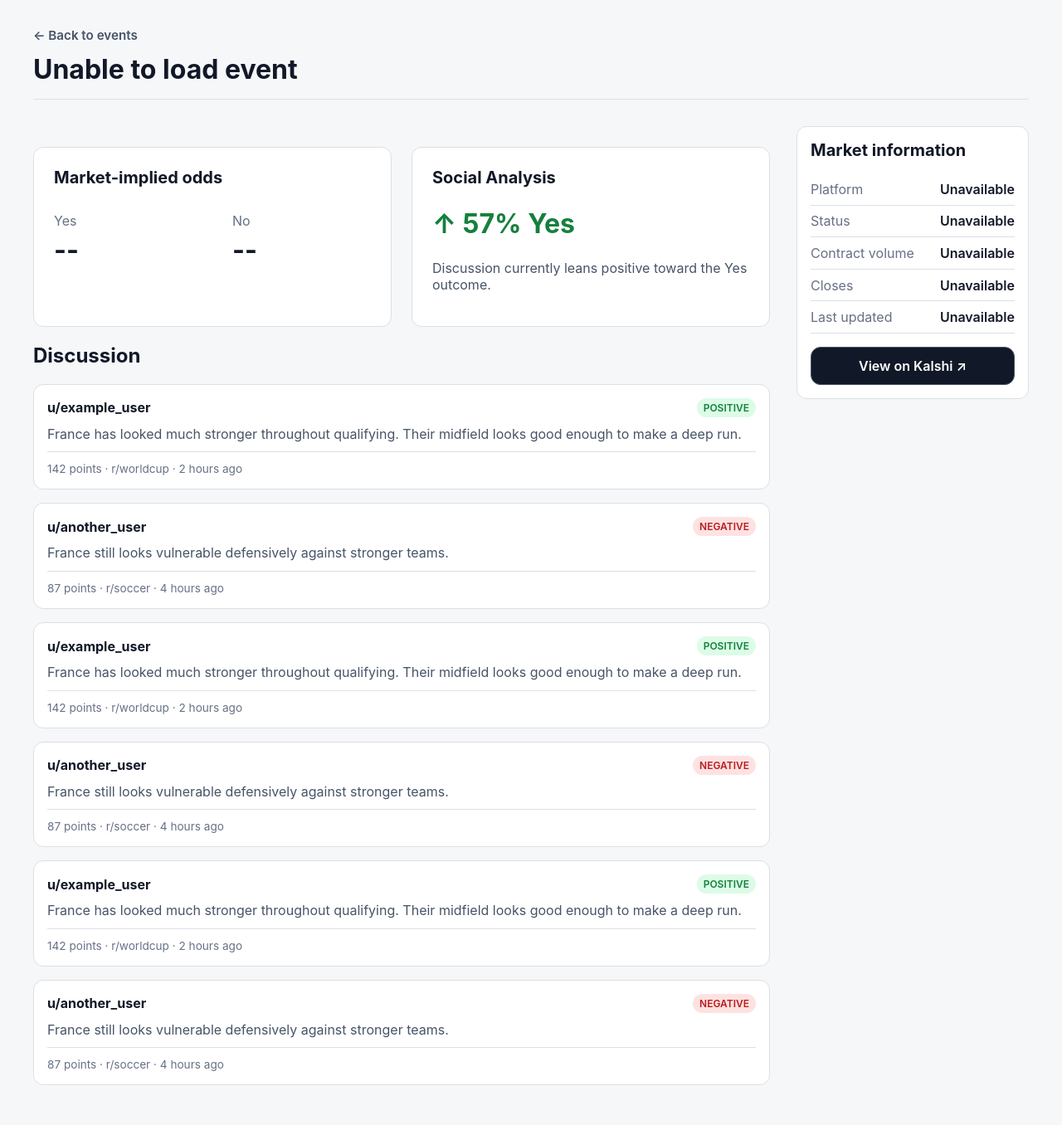
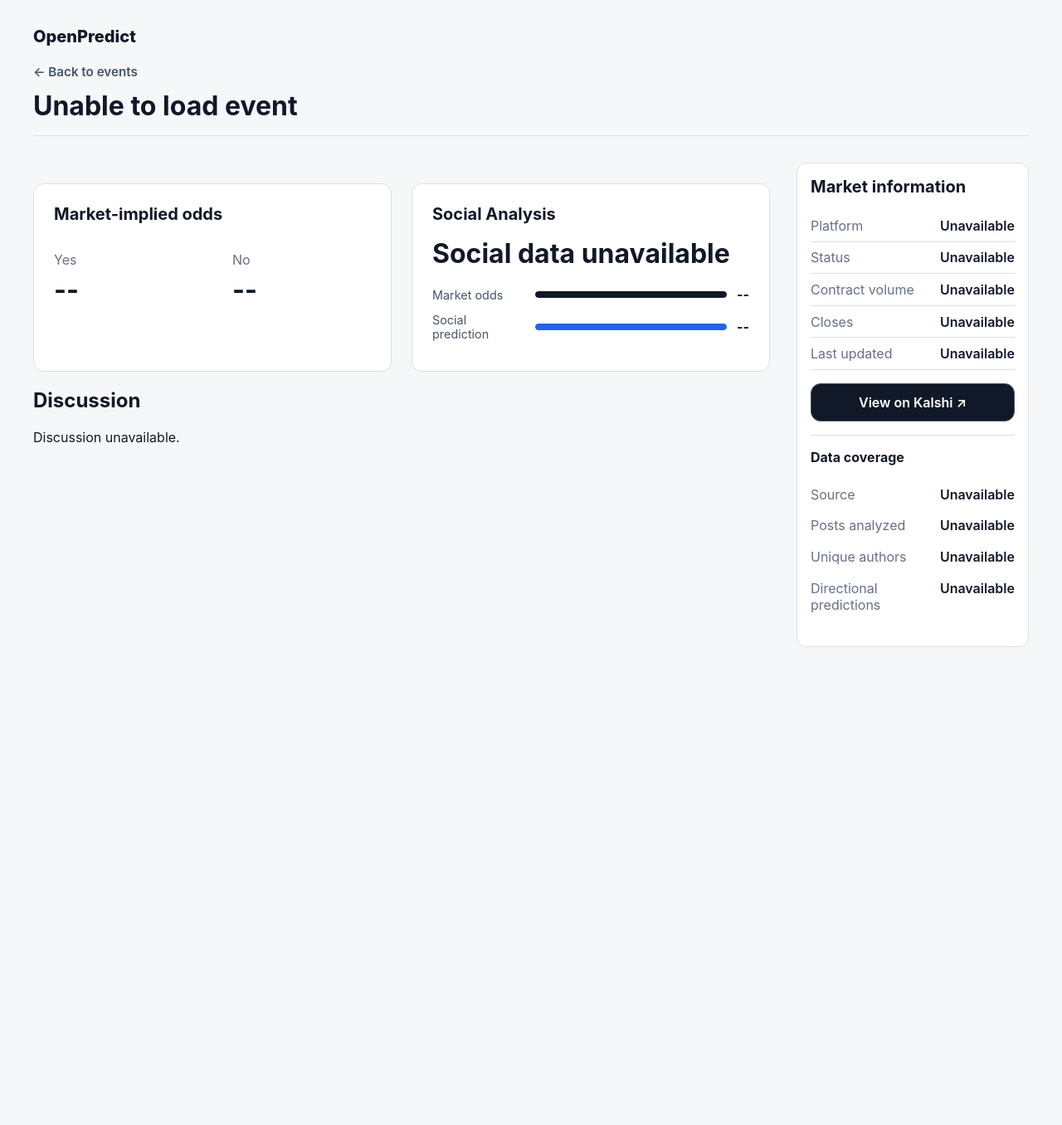
Before and after one commit to williamz06/seotechdev-project2, a Flask app: page /event/1 in a window 1280 px wide. Shown: the whole page at 83% size. After the commit the page ends 780 px from the top, so only its background shows below. Run offline with Flask 3, Linux system fonts and the light colour scheme.

Commit message:
Add social data loading and analysis for events; update dashboard layout

```diff
--- a/app.py
+++ b/app.py
@@ -1,12 +1,36 @@
 import os
 import sqlite3
+import csv
 
 from flask import Flask, abort, jsonify, render_template
 
 app = Flask(__name__)
 
-DB_PATH = os.path.join(os.path.dirname(os.path.abspath(__file__)), "api", "markets.db")
+BASE_DIR = os.path.dirname(os.path.abspath(__file__))
+DB_PATH = os.path.join(BASE_DIR, "api", "markets.db")
+SOCIAL_FILES = {
+    "KXPRESPARTY-2028": "classified_US_PREZ_2028_BASELINE.csv",
+    "CONTROLH-2026": "prediction/output/classified_CONTROLH_2026.csv",
+    "CONTROLS-2026": "prediction/output/classified_CONTROLS_2026.csv",
+    "KXCAGOVPRIMARY1ST-26JUN02-1ST": "prediction/output/classified_KXCAGOVPRIMARY1ST_26JUN02_1ST.csv",
+}
 
+CANDIDATE_PARTIES = {
+    "xavier becerra": "Democrat",
+    "steve hilton": "Republican",
+}
+
+EVENT_NAMES = {
+    "KXPRESPARTY-2028": "2028 Presidential Election: Party Winner",
+    "CONTROLH-2026": "2026 U.S. House Control",
+    "CONTROLS-2026": "2026 U.S. Senate Control",
+    "KXCAGOVPRIMARY1ST-26JUN02-1ST": "2026 California Governor Primary",
+}
+
+PARTY_LABEL_TO_SUPPORT = {
+    "Democrat": "Republican",
+    "Republican": "Democrat",
+}
 
 def get_db():
     conn = sqlite3.connect(DB_PATH)
@@ -33,15 +57,15 @@ def get_event(event_ticker, rows):
     contracts = []
     total_volume = 0
     last_updated = None
-    is_open = False
+    has_active_contract = False
 
     for row in rows:
         contract = get_contract(row)
         contracts.append(contract)
         total_volume += contract["volume"] or 0
 
-        if contract["status"] == "open":
-            is_open = True
+        if contract["status"] == "active":
+            has_active_contract = True
         if contract["observed_at"] and (not last_updated or contract["observed_at"] > last_updated):
             last_updated = contract["observed_at"]
 
@@ -49,14 +73,70 @@ def get_event(event_ticker, rows):
 
     return {
         "event_ticker": event_ticker,
-        "display_name": event_ticker,
+        "display_name": EVENT_NAMES.get(event_ticker, event_ticker),
         "platform": "Kalshi",
         "contract_count": len(contracts),
-        "status": "open" if is_open else contracts[0]["status"],
+        "status": "active" if has_active_contract else contracts[0]["status"],
         "volume": total_volume,
         "last_updated": last_updated,
         "contracts": contracts,
     }
+
+
+def load_social_data(event_ticker):
+    filename = SOCIAL_FILES.get(event_ticker)
+    if not filename:
+        return None
+
+    path = os.path.join(BASE_DIR, filename)
+    if not os.path.exists(path):
+        return None
+    posts = []
+    seen_uris = set()
+    authors = set()
+    post_count = 0
+
+    with open(path, newline="", encoding="utf-8") as file:
+        reader = csv.DictReader(file)
+        for row in reader:
+            post_count += 1
+            if row["author_handle"]:
+                authors.add(row["author_handle"])
+
+            if row["uri"] in seen_uris:
+                continue
+            if row["is_predictive"] != "True":
+                continue
+            if row["predicted_party"] not in PARTY_LABEL_TO_SUPPORT:
+                continue
+
+            seen_uris.add(row["uri"])
+            posts.append({
+                "author": row["author_handle"],
+                "text": row["text"],
+                "created_at": row["created_at"],
+                "like_count": int(row["like_count"] or 0),
+                "supported_party": PARTY_LABEL_TO_SUPPORT[row["predicted_party"]],
+            })
+
+    return {
+        "posts": posts,
+        "coverage": {
+            "source": "Bluesky",
+            "posts_analyzed": post_count,
+            "unique_authors": len(authors),
+        },
+    }
+
+
+def get_contract_party(candidate):
+    candidate = (candidate or "").strip().lower()
+    if "democratic" in candidate:
+        return "Democrat"
+    if "republican" in candidate:
+        return "Republican"
+    return CANDIDATE_PARTIES.get(candidate, "")
+
 
 @app.route("/")
 def dashboard():
@@ -99,5 +179,64 @@ def event_api(event_ticker):
 
     return jsonify(get_event(event_ticker, rows))
 
+
+@app.get("/api/events/<event_ticker>/social")
+def event_social_api(event_ticker):
+    social_data = load_social_data(event_ticker)
+
+    if not social_data:
+        abort(404, description="Social data not found")
+
+    posts = social_data["posts"]
+
+    with get_db() as conn:
+        contracts = conn.execute(
+            "SELECT ticker, candidate FROM market WHERE event_ticker = ?",
+            (event_ticker,),
+        ).fetchall()
+
+    predictions = {}
+    for post in posts:
+        party = post["supported_party"]
+        predictions[party] = predictions.get(party, 0) + 1
+
+    total = len(posts)
+
+    contract_predictions = []
+    for contract in contracts:
+        party = get_contract_party(contract["candidate"])
+
+        post_count = predictions.get(party, 0)
+        probability = None
+        if party and total:
+            probability = round(post_count / total * 100)
+
+        contract_predictions.append({
+            "ticker": contract["ticker"],
+            "party": party,
+            "predictive_posts": post_count,
+            "social_probability": probability,
+        })
+
+    return jsonify({
+        "directional_prediction_count": total,
+        "predictions": predictions,
+        "contract_predictions": contract_predictions,
+        "coverage": social_data["coverage"],
+    })
+
+
+@app.get("/api/events/<event_ticker>/social/posts")
+def event_social_posts_api(event_ticker):
+    social_data = load_social_data(event_ticker)
+
+    if not social_data:
+        abort(404, description="Social posts not found")
+
+    posts = social_data["posts"]
+
+    posts.sort(key=lambda post: post["like_count"], reverse=True)
+    return jsonify({"posts": posts[:20]})
+
 if __name__ == "__main__":
     app.run(debug=True)
--- a/static/css/style.css
+++ b/static/css/style.css
@@ -70,21 +63,23 @@ main {
     cursor: pointer;
 }
 
-.button--pill {
-    border-radius: 999px;
-    padding: 0.5rem 0.9rem;
-    border: 1px solid var(--border);
-    background: var(--surface);
-}
-
 .button--primary {
     background: var(--accent);
     color: var(--surface);
     border: 1px solid var(--accent-secondary);
 }
 
-.button--pill:not(.button--primary):hover {
-    background-color: var(--surface-secondary);
+.site-name {
+    display: inline-block;
+    margin-bottom: 1.25rem;
+    color: var(--text-primary);
+    font-size: 1.25rem;
+    font-weight: 800;
+    text-decoration: none;
+}
+
+.site-name:hover {
+    text-decoration: underline;
 }
 
 .events-grid {
@@ -335,15 +304,56 @@ main {
     font-size: 1.25rem;
 }
 
-.sentiment-result {
-    display: flex;
-    gap: 0.6rem;
-    margin: 0.5rem 0;
+.insight-result {
+    flex: 0 0 auto;
     font-size: 2rem;
+    white-space: nowrap;
 }
 
-.sentiment-result--positive {
-    color: var(--positive);
+.insight-summary {
+    display: flex;
+    align-items: center;
+    gap: 1rem;
+    margin-bottom: 1.25rem;
+}
+
+.insight-explanation {
+    margin: 0;
+    line-height: 1.5;
+}
+
+.comparison-row {
+    display: flex;
+    align-items: center;
+    gap: 0.75rem;
+    margin-bottom: 0.75rem;
+}
+
+.comparison-row__label {
+    width: 7rem;
+    color: var(--text-secondary);
+    font-size: 0.9rem;
+}
+
+.comparison-row__bar {
+    flex: 1;
+    height: 0.55rem;
+    overflow: hidden;
+    border-radius: 999px;
+    background: var(--surface-secondary);
+}
+
+.comparison-row__fill {
+    height: 100%;
+    border-radius: 999px;
+}
+
+.comparison-row__fill--market {
+    background: var(--accent);
+}
+
+.comparison-row__fill--social {
+    background: #2563eb;
 }
 
 .analysis-grid > section {
@@ -388,10 +398,24 @@ main {
     text-align: right;
 }
 
-
-.market-sidebar > a {
+.button {
     display: block;
     text-align: center;
+}
+
+.sidebar-social-info {
+    margin-top: 1rem;
+    padding-top: 1rem;
+    border-top: 1px solid var(--border);
+}
+
+.sidebar-social-info h3 {
+    margin: 0 0 0.5rem;
+    font-size: 1rem;
+}
+
+.sidebar-social-info dl div {
+    border-bottom: none;
 }
 
 .discussion-card {
@@ -406,7 +430,6 @@ main {
     gap: 1rem;
 }
 
-.discussion-card__sentiment,
 .discussion-card__body p,
 .discussion-card__metadata p {
     margin: 0;
--- a/static/js/event.js
+++ b/static/js/event.js
@@ -11,6 +11,22 @@ const yesPrice = document.getElementById("yes-price");
 const noPrice = document.getElementById("no-price");
 const yesBar = document.getElementById("yes-bar");
 const noBar = document.getElementById("no-bar");
+const comparisonMarket = document.getElementById("comparison-market");
+const comparisonSocial = document.getElementById("comparison-social");
+const comparisonMarketBar = document.getElementById("comparison-market-bar");
+const comparisonSocialBar = document.getElementById("comparison-social-bar");
+const comparisonGap = document.getElementById("comparison-gap");
+const comparisonExplanation = document.getElementById("comparison-explanation");
+const discussionList = document.getElementById("discussion-list");
+const coverageSource = document.getElementById("coverage-source");
+const coveragePosts = document.getElementById("coverage-posts");
+const coverageAuthors = document.getElementById("coverage-authors");
+const coveragePredictions = document.getElementById("coverage-predictions");
+
+let selectedContract;
+let socialData;
+let discussionPosts = [];
+let discussionLoaded = false;
 
 function formatVolume(volume) {
     if (volume >= 1000000) {
@@ -25,6 +41,10 @@ function formatVolume(volume) {
 }
 
 function formatDate(date) {
+    if (!date) {
+        return "Unknown";
+    }
+
     return new Date(date).toLocaleString("en-US", {
         month: "short",
         day: "numeric",
@@ -33,10 +53,25 @@ function formatDate(date) {
     });
 }
 
-function selectContract(contract, selectedButton) {
+function getSelectedPrediction() {
+    if (!selectedContract || !socialData) {
+        return null;
+    }
+
+    for (const prediction of socialData.contract_predictions) {
+        if (prediction.ticker === selectedContract.ticker) {
+            return prediction;
+        }
+    }
+
+    return null;
+}
+
+function selectContract(contract, button) {
     const yes = Math.round(contract.yes_price * 100);
     const no = 100 - yes;
 
+    selectedContract = contract;
     yesPrice.textContent = yes + "%";
     noPrice.textContent = no + "%";
     yesBar.style.width = yes + "%";
@@ -46,14 +81,115 @@ function selectContract(contract, selectedButton) {
     contractClose.textContent = formatDate(contract.close_time);
     eventUpdated.textContent = formatDate(contract.observed_at);
 
-    for (const button of contractButtons.children) {
-        button.classList.remove("contract-button--selected");
+    for (const contractButton of contractButtons.children) {
+        contractButton.classList.remove("contract-button--selected");
     }
 
-    selectedButton.classList.add("contract-button--selected");
+    button.classList.add("contract-button--selected");
+    showComparison();
+    showDiscussion();
+}
+
+function showComparison() {
+    if (!socialData) {
+        return;
+    }
+
+    const prediction = getSelectedPrediction();
+
+    if (!prediction || prediction.social_probability === null) {
+        comparisonMarket.textContent = "--";
+        comparisonSocial.textContent = "--";
+        comparisonMarketBar.style.width = "0";
+        comparisonSocialBar.style.width = "0";
+        comparisonGap.textContent = "Unavailable";
+        comparisonExplanation.textContent = "Social prediction is unavailable for this contract.";
+        return;
+    }
+
+    const market = Math.round(selectedContract.yes_price * 100);
+    const social = prediction.social_probability;
+    const gap = social - market;
+
+    comparisonMarket.textContent = market + "%";
+    comparisonSocial.textContent = social + "%";
+    comparisonMarketBar.style.width = market + "%";
+    comparisonSocialBar.style.width = social + "%";
+
+    if (gap > 0) {
+        comparisonGap.textContent = "+" + gap + " pts";
+        comparisonExplanation.textContent = "Social posts expect this more — it may be underpriced.";
+    } else if (gap < 0) {
+        comparisonGap.textContent = "−" + Math.abs(gap) + " pts";
+        comparisonExplanation.textContent = "The market expects this more — it may be overpriced.";
+    } else {
+        comparisonGap.textContent = "0 pts";
+        comparisonExplanation.textContent = "Social posts and the market agree on this outcome.";
+    }
+}
+
+function showDiscussion() {
+    if (!socialData) {
+        return;
+    }
+
+    const prediction = getSelectedPrediction();
+
+    if (!prediction) {
+        discussionList.textContent = "Discussion is unavailable for this contract.";
+        return;
+    }
+
+    if (!prediction.party) {
+        discussionList.textContent = "Discussion is available at party level, not candidate level.";
+        return;
+    }
+
+    if (!discussionLoaded) {
+        return;
+    }
+
+    if (!discussionPosts.length) {
+        discussionList.textContent = "No discussion found.";
+        return;
+    }
+
+    discussionList.innerHTML = "";
+
+    for (const post of discussionPosts) {
+        const agrees = post.supported_party === prediction.party;
+        const card = document.createElement("article");
+        const header = document.createElement("div");
+        const author = document.createElement("p");
+        const badge = document.createElement("p");
+        const body = document.createElement("div");
+        const text = document.createElement("p");
+        const metadata = document.createElement("div");
+        const details = document.createElement("p");
+
+        card.className = "discussion-card card";
+        header.className = "discussion-card__header";
+        author.className = "discussion-card__author";
+        badge.className = "badge " + (agrees ? "badge--positive" : "badge--negative");
+        body.className = "discussion-card__body";
+        metadata.className = "discussion-card__metadata";
+
+        author.textContent = post.author;
+        badge.textContent = agrees ? "Supports " + prediction.party : "Against " + prediction.party;
+        text.textContent = post.text;
+        details.textContent = post.like_count + " likes · " + formatDate(post.created_at);
+
+        header.append(author, badge);
+        body.appendChild(text);
+        metadata.appendChild(details);
+        card.append(header, body, metadata);
+        discussionList.appendChild(card);
+    }
 }
 
 function showContracts(contracts) {
+    contractButtons.innerHTML = "";
+
     for (let i = 0; i < contracts.length; i++) {
         const contract = contracts[i];
         const button = document.createElement("button");
@@ -68,10 +204,12 @@ function showContracts(contracts) {
         contractButtons.appendChild(button);
     }
 
+    if (contracts.length) {
         selectContract(contracts[0], contractButtons.children[0]);
     }
+}
 
-function showStickyBorder() {
+function updateStickyBorder() {
     if (window.scrollY >= contractSwitcher.offsetTop) {
         contractSwitcher.classList.add("contract-switcher--stuck");
     } else {
@@ -79,9 +217,7 @@ function showStickyBorder() {
     }
 }
 
-window.addEventListener("scroll", showStickyBorder);
-showStickyBorder();
-
+function loadEvent() {
     fetch("/api/events/" + eventTicker)
         .then(function (response) {
             return response.json();
@@ -100,3 +236,49 @@ fetch("/api/events/" + eventTicker)
             contractClose.textContent = "Unavailable";
             eventUpdated.textContent = "Unavailable";
         });
+}
+
+function loadSocialData() {
+    fetch("/api/events/" + eventTicker + "/social")
+        .then(function (response) {
+            return response.json();
+        })
+        .then(function (data) {
+            socialData = data;
+            coverageSource.textContent = data.coverage.source;
+            coveragePosts.textContent = data.coverage.posts_analyzed.toLocaleString();
+            coverageAuthors.textContent = data.coverage.unique_authors.toLocaleString();
+            coveragePredictions.textContent = data.directional_prediction_count.toLocaleString();
+            showComparison();
+            showDiscussion();
+            loadDiscussion();
+        })
+        .catch(function () {
+            comparisonGap.textContent = "Social data unavailable";
+            coverageSource.textContent = "Unavailable";
+            coveragePosts.textContent = "Unavailable";
+            coverageAuthors.textContent = "Unavailable";
+            coveragePredictions.textContent = "Unavailable";
+            discussionList.textContent = "Discussion unavailable.";
+        });
+}
+
+function loadDiscussion() {
+    fetch("/api/events/" + eventTicker + "/social/posts")
+        .then(function (response) {
+            return response.json();
+        })
+        .then(function (data) {
+            discussionPosts = data.posts;
+            discussionLoaded = true;
+            showDiscussion();
+        })
+        .catch(function () {
+            discussionList.textContent = "Discussion unavailable.";
+        });
+}
+
+window.addEventListener("scroll", updateStickyBorder);
+updateStickyBorder();
+loadEvent();
+loadSocialData();
--- a/templates/dashboard.html
+++ b/templates/dashboard.html
@@ -7,6 +7,7 @@
 </head>
 <body>
   <main>
+    <a href="/" class="site-name">OpenPredict</a>
     <h1>Compare market odds with public sentiment</h1>
     <p>
       Explore how prediction-market probabilities compare with discussions across social media.
--- a/templates/event.html
+++ b/templates/event.html
@@ -7,6 +7,7 @@
 </head>
 <body>
 <main>
+    <a href="/" class="site-name">OpenPredict</a>
     <header>
         <a href="/">← Back to events</a>
         <h1 id="event-title">Loading event...</h1>
@@ -37,104 +38,31 @@
                 </section>
                 <section class="social-analysis__card card">
                     <h2>Social Analysis</h2>
-                    <strong class="sentiment-result sentiment-result--positive">↑ 57% Yes</strong>
-                    <p>Discussion currently leans positive toward the Yes outcome.</p>
+                    <div class="insight-summary">
+                        <strong id="comparison-gap" class="insight-result">Loading...</strong>
+                        <p id="comparison-explanation" class="insight-explanation"></p>
+                    </div>
+                    <div class="comparison-row">
+                        <span class="comparison-row__label">Market odds</span>
+                        <div class="comparison-row__bar">
+                            <div id="comparison-market-bar" class="comparison-row__fill comparison-row__fill--market"></div>
+                        </div>
+                        <strong id="comparison-market">--</strong>
+                    </div>
+                    <div class="comparison-row">
+                        <span class="comparison-row__label">Social prediction</span>
+                        <div class="comparison-row__bar">
+                            <div id="comparison-social-bar" class="comparison-row__fill comparison-row__fill--social"></div>
+                        </div>
+                        <strong id="comparison-social">--</strong>
+                    </div>
                 </section>
             </div>
             <section class="discussion-section">
                 <h2>Discussion</h2>
-                <article class="discussion-card card">
-                    <div class="discussion-card__header">
-                        <p class="discussion-card__author">u/example_user</p>
-                        <p class="badge badge--positive">Positive</p>
-                    </div>
-                    <div class="discussion-card__body">
-                        <p>
-                            France has looked much stronger throughout qualifying.
-                            Their midfield looks good enough to make a deep run.
-                        </p>
-                    </div>
-                    <div class="discussion-card__metadata">
-                        <p>142 points · r/worldcup · 2 hours ago</p>
-                    </div>
-                </article>
-
-                <article class="discussion-card card">
-                    <div class="discussion-card__header">
-                        <p class="discussion-card__author">u/another_user</p>
-                        <p class="badge badge--negative">Negative</p>
-                    </div>
-                    <div class="discussion-card__body">
-                        <p>
-                            France still looks vulnerable defensively against stronger teams.
-                        </p>
-                    </div>
-                    <div class="discussion-card__metadata">
-                        <p>87 points · r/soccer · 4 hours ago</p>
-                    </div>
-                </article>
-
-                <article class="discussion-card card">
-                    <div class="discussion-card__header">
-                        <p class="discussion-card__author">u/example_user</p>
-                        <p class="badge badge--positive">Positive</p>
-                    </div>
-                    <div class="discussion-card__body">
-                        <p>
-                            France has looked much stronger throughout qualifying.
-                            Their midfield looks good enough to make a deep run.
-                        </p>
-                    </div>
-                    <div class="discussion-card__metadata">
-                        <p>142 points · r/worldcup · 2 hours ago</p>
-                    </div>
-                </article>
-
-                <article class="discussion-card card">
-                    <div class="discussion-card__header">
-                        <p class="discussion-card__author">u/another_user</p>
-                        <p class="badge badge--negative">Negative</p>
-                    </div>
-                    <div class="discussion-card__body">
-                        <p>
-                            France still looks vulnerable defensively against stronger teams.
-                        </p>
-                    </div>
-                    <div class="discussion-card__metadata">
-                        <p>87 points · r/soccer · 4 hours ago</p>
-                    </div>
-                </article>
-
-                <article class="discussion-card card">
-                    <div class="discussion-card__header">
-                        <p class="discussion-card__author">u/example_user</p>
-                        <p class="badge badge--positive">Positive</p>
-                    </div>
-                    <div class="discussion-card__body">
-                        <p>
-                            France has looked much stronger throughout qualifying.
-                            Their midfield looks good enough to make a deep run.
-                        </p>
-                    </div>
-                    <div class="discussion-card__metadata">
-                        <p>142 points · r/worldcup · 2 hours ago</p>
-                    </div>
-                </article>
-
-                <article class="discussion-card card">
-                    <div class="discussion-card__header">
-                        <p class="discussion-card__author">u/another_user</p>
-                        <p class="badge badge--negative">Negative</p>
-                    </div>
-                    <div class="discussion-card__body">
-                        <p>
-                            France still looks vulnerable defensively against stronger teams.
-                        </p>
-                    </div>
-                    <div class="discussion-card__metadata">
-                        <p>87 points · r/soccer · 4 hours ago</p>
-                    </div>
-                </article>
+                <div id="discussion-list">
+                    <p>Loading discussion...</p>
+                </div>
             </section>
         </div>
 
@@ -163,6 +91,27 @@
                 </div>
             </dl>
             <a href="#" class="button button--primary">View on Kalshi ↗</a>
+            <div class="sidebar-social-info">
+                <h3>Data coverage</h3>
+                <dl>
+                    <div>
+                        <dt>Source</dt>
+                        <dd id="coverage-source">Loading...</dd>
+                    </div>
+                    <div>
+                        <dt>Posts analyzed</dt>
+                        <dd id="coverage-posts">Loading...</dd>
+                    </div>
+                    <div>
+                        <dt>Unique authors</dt>
+                        <dd id="coverage-authors">Loading...</dd>
+                    </div>
+                    <div>
+                        <dt>Directional predictions</dt>
+                        <dd id="coverage-predictions">Loading...</dd>
+                    </div>
+                </dl>
+            </div>
         </aside>
     </div>
 </main>
```
Also changed, not shown: other parts of static/css/style.css (+1 -34 lines), static/js/events.js (+5 -4 lines), templates/base.html (deleted, +0 -10 lines). Lines whose indentation alone changed are shown as unchanged.
